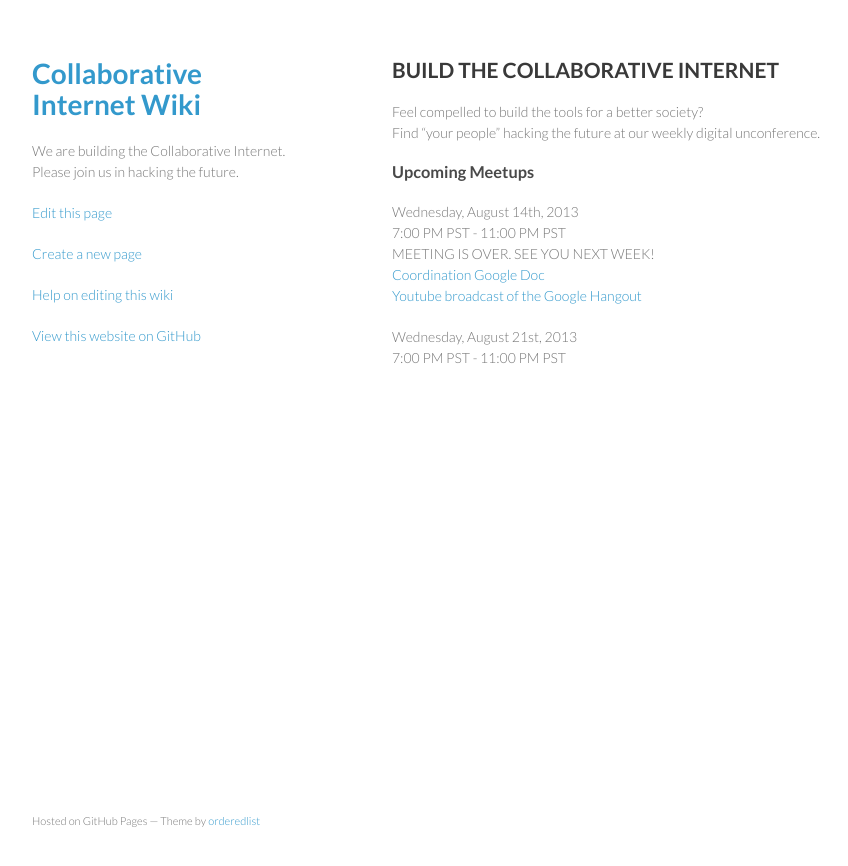
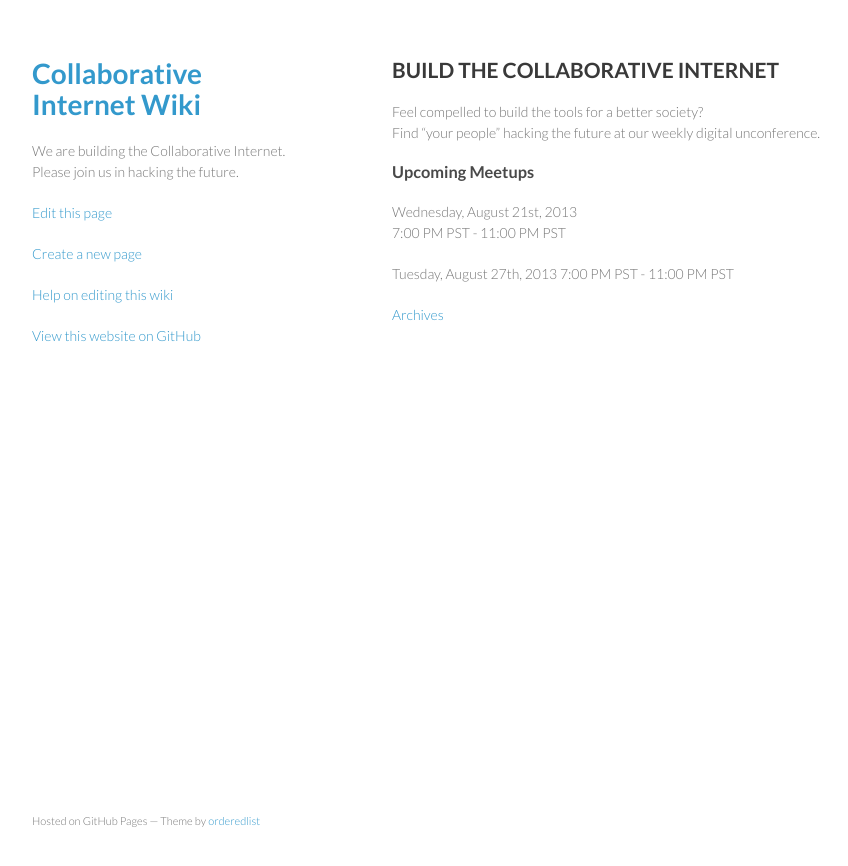
Before and after one commit to collaborativeinternet/collaborativeinternet.github.io, a Jekyll site: the page built from index.md, in a window 1280 px wide. Shown: the top 866 px of the page, without its empty margins (178-1026 px from the left). Built offline with Jekyll 4.4.1, drawn with Linux system fonts in a browser that asks for light colours.

Commit message:
Update index.md

```diff
--- a/index.md
+++ b/index.md
@@ -8,12 +8,10 @@ Feel compelled to build the tools for a better society?
 Find "your people" hacking the future at our weekly digital unconference.
 
 ### Upcoming Meetups
-Wednesday, August 14th, 2013
-7:00 PM PST - 11:00 PM PST
-MEETING IS OVER.  SEE YOU NEXT WEEK!
-[Coordination Google Doc](https://docs.google.com/spreadsheet/ccc?key=0Aqe_OvhjNeDPdFlpNzN5OEhhaW5uMnFuMm9ld0I0QkE&usp=sharing)
-[Youtube broadcast of the Google Hangout](http://youtu.be/1xCwNbaqASk)
-
-
 Wednesday, August 21st, 2013
 7:00 PM PST - 11:00 PM PST
+
+Tuesday, August 27th, 2013
+7:00 PM PST - 11:00 PM PST
+
+[Archives](http://collaborativeinter.net/archives.html)
```
